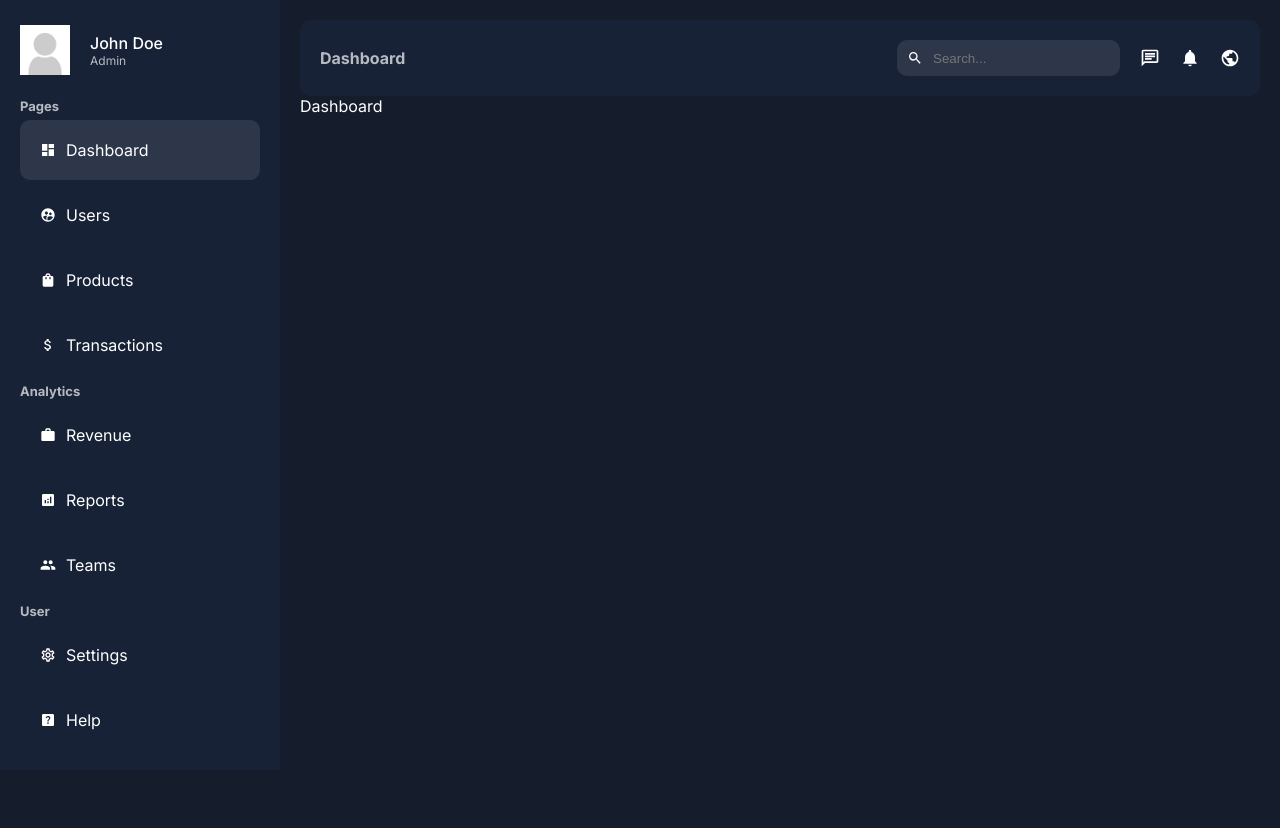
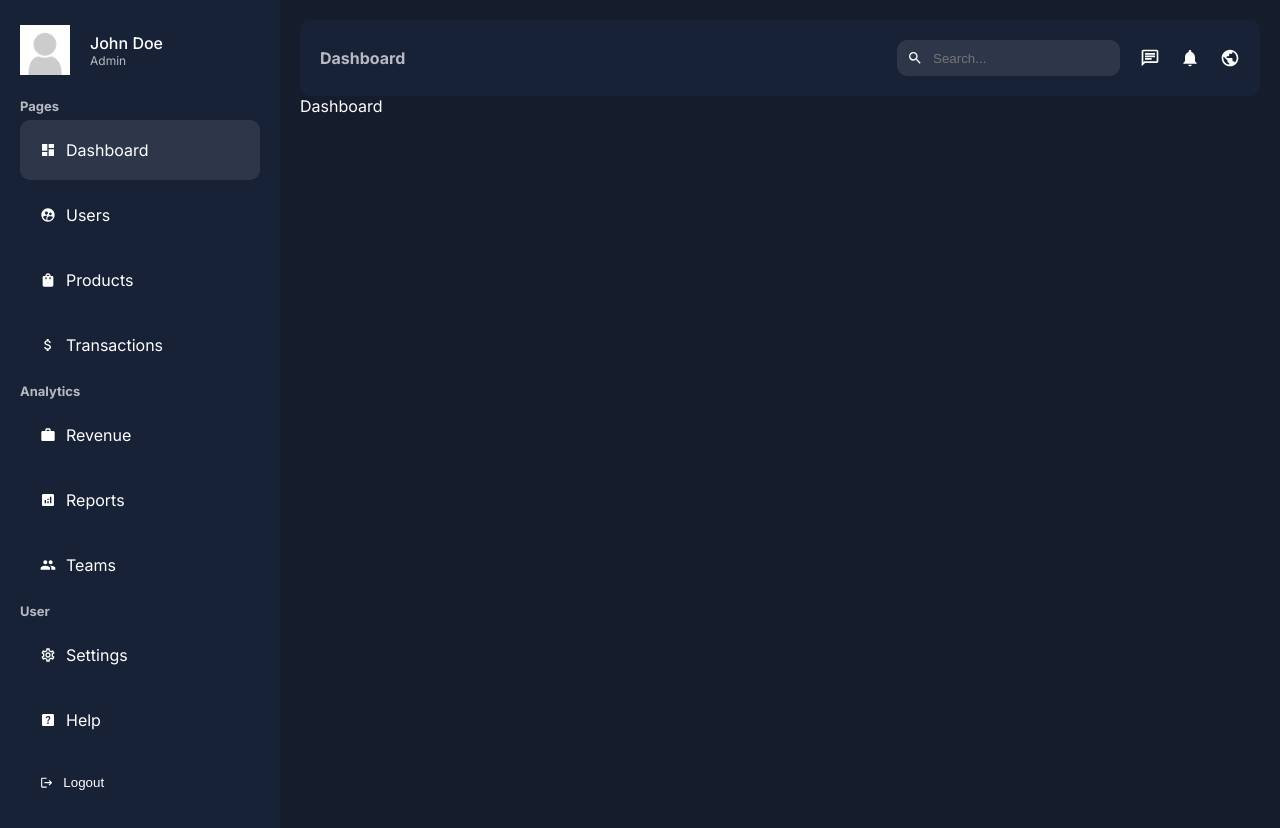
Before and after one commit to thiem-dev/admin-dashboard, a Next.js app: page /dashboard in a window 1280 px wide. Before the commit the page ends 800 px from the top, so only its background shows below. Built offline with nearby package versions, Linux system fonts and the light colour scheme.

Commit message:
sidebar ui styles update, added logout button to sidebar menu

```diff
--- a/src/app/ui/dashboard/sidebar/sidebar.jsx
+++ b/src/app/ui/dashboard/sidebar/sidebar.jsx
@@ -97,6 +97,9 @@
           </li>
         ))}
       </ul>
+      <button className={styles.logout}>
+        <MdLogout /> Logout
+      </button>
     </div>
   );
 };
--- a/src/app/ui/dashboard/sidebar/sidebar.module.css
+++ b/src/app/ui/dashboard/sidebar/sidebar.module.css
@@ -39,3 +39,21 @@
   font-size: 13px;
   margin: 10px 0px;
 }
+
+.logout {
+  padding: 20px;
+  margin: 5px 0px;
+  display: flex;
+  align-items: center;
+  gap: 10px;
+  cursor: pointer;
+  border-radius: 10px;
+  background: none;
+  border: none;
+  color: white;
+  width: 100%;
+}
+
+.logout:hover {
+  background-color: #2e374a;
+}
```
